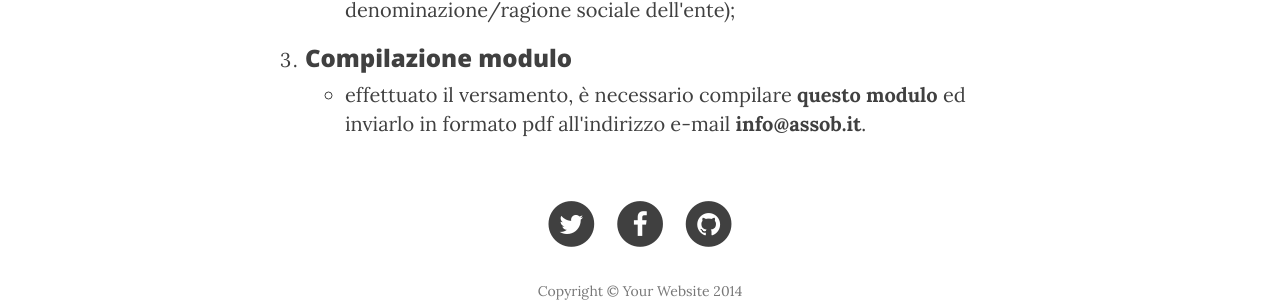
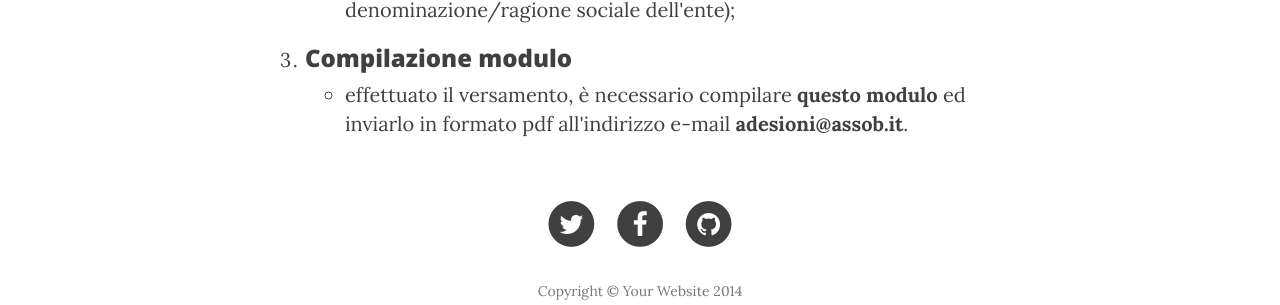
Before and after one commit to assobit/assobit.github.io, a Jekyll site: the page built from associarsi.html, in a window 1280 px wide. Shown: the part 1015-1320 px from the top of the page. Built offline with Jekyll 4.4.1, drawn with Linux system fonts in a browser that asks for light colours; nearby versions of some CDN libraries.

Commit message:
Update associarsi.html
Segnalato da Giorgio Mazzoli

```diff
--- a/associarsi.html
+++ b/associarsi.html
@@ -21,7 +21,7 @@
               </ul>
               <li><h3>Compilazione modulo</h3></li>
               <ul>
-                <li>effettuato il versamento, è necessario compilare <strong><a href="https://docs.google.com/document/d/1Q4SvdZXLs_ZNwOSmVMMcsYiQM7jpcPT0eGvlF5km9lE/edit">questo modulo</a></strong> ed inviarlo in formato pdf all'indirizzo e-mail<strong> <a href="mailto:info@assob.it">info@assob.it</a></strong>.</li>
+                <li>effettuato il versamento, è necessario compilare <strong><a href="https://docs.google.com/document/d/1Q4SvdZXLs_ZNwOSmVMMcsYiQM7jpcPT0eGvlF5km9lE/edit">questo modulo</a></strong> ed inviarlo in formato pdf all'indirizzo e-mail<strong> <a href="mailto:adesioni@assob.it">adesioni@assob.it</a></strong>.</li>
               </ul>
             </ol>
 
```
